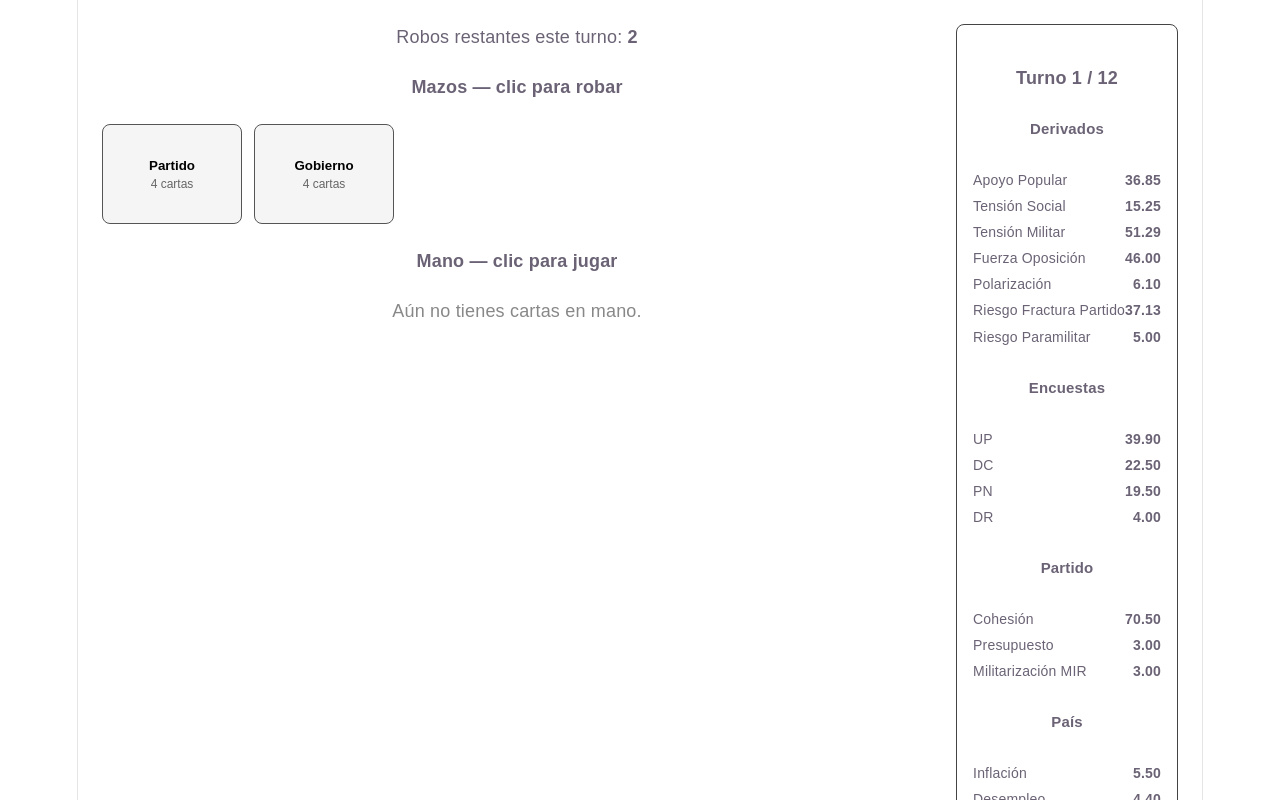
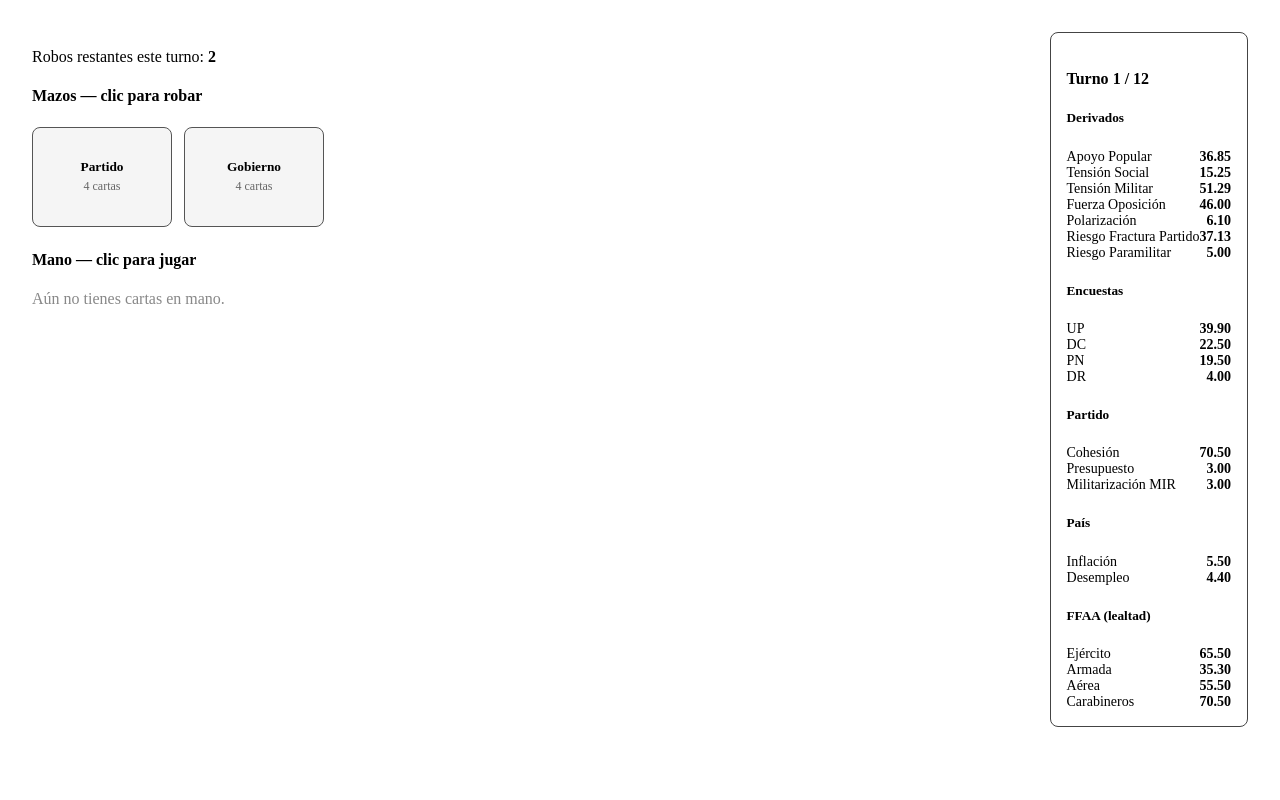
Before and after one commit to marttunez/Proyecto-73, a React (Vite) app: page / in a window 1280 px wide. Shown: the top 800 px of the page. Built offline with nearby package versions, Linux system fonts and the light colour scheme.

Commit message:
now is less easy to lose

```diff
--- a/src/App.tsx
+++ b/src/App.tsx
@@ -19,19 +19,18 @@ function App() {
     dispatch({ type: 'JUGAR_EVENTO', opcion });
   }
 
-  if (state.fase === 'FIN' && state.resultadoFinal && typeof state.resultadoFinal === 'object') {
-    const resultado = state.resultadoFinal as any;
+  if (state.fase === 'FIN' && state.resultadoFinal) {
     return (
       <ParlamentoView
-        escanos={resultado.escanos}
-        resultado={resultado.resultado}
+        escanos={state.resultadoFinal.escanos}
+        resultado={state.resultadoFinal.resultado}
         onReiniciar={() => dispatch({ type: 'RESET' })}
       />
     );
   }
 
   return (
-    <div style={{ display: 'flex', gap: 24, padding: 24, fontFamily: 'sans-serif' }}>
+    <div style={{ display: 'flex', gap: 24, padding: 24 }}>
       <div style={{ flex: 1 }}>
         {state.fase === 'TURNO' && (
           <>
--- a/src/components/EventoView.tsx
+++ b/src/components/EventoView.tsx
@@ -10,11 +10,24 @@ export function EventoView({ evento, onDecidir }: Props) {
     <div style={{ border: '2px solid #c00', borderRadius: 8, padding: 16, maxWidth: 480 }}>
       <h3>⚠ {evento.titulo}</h3>
       <p>{evento.descripcion}</p>
-      {evento.opciones.map((opcion, i) => (
-        <button key={i} onClick={() => onDecidir(opcion)} style={{ display: 'block', marginBottom: 6 }}>
-          {opcion.texto}
-        </button>
-      ))}
+      <div style={{ display: 'flex', flexDirection: 'column', gap: 10 }}>
+        {evento.opciones.map((opcion, i) => (
+          <button
+            key={i}
+            onClick={() => onDecidir(opcion)}
+            style={{
+              width: '100%',
+              padding: '14px 16px',
+              fontSize: 17,
+              borderRadius: 6,
+              border: '1px solid #999',
+              cursor: 'pointer',
+            }}
+          >
+            {opcion.texto}
+          </button>
+        ))}
+      </div>
     </div>
   );
 }
--- a/src/components/OpcionesCarta.tsx
+++ b/src/components/OpcionesCarta.tsx
@@ -10,15 +10,24 @@ export function OpcionesCarta({ carta, onElegir }: Props) {
     <div style={{ border: '1px solid #444', borderRadius: 8, padding: 16, marginTop: 16, maxWidth: 420 }}>
       <h4>{carta.titulo}</h4>
       <p>{carta.descripcion}</p>
+      <div style={{ display: 'flex', flexDirection: 'column', gap: 10 }}>
         {carta.opciones.map((opcion, i) => (
           <button
             key={i}
             onClick={() => onElegir(opcion)}
-          style={{ display: 'block', width: '100%', marginBottom: 6 }}
+            style={{
+              width: '100%',
+              padding: '14px 16px',
+              fontSize: 17,
+              borderRadius: 6,
+              border: '1px solid #999',
+              cursor: 'pointer',
+            }}
           >
             {opcion.texto}
           </button>
         ))}
       </div>
+    </div>
   );
 }
--- a/src/components/ParlamentoView.tsx
+++ b/src/components/ParlamentoView.tsx
@@ -1,4 +1,4 @@
-import { ESCANOS_PARA_DERROTA, type AsientoPartido, type ResultadoElectoral, ESCANOS_PARA_VICTORIA } from '../model/parlamento';
+import { type AsientoPartido, type ResultadoElectoral, ESCANOS_PARA_VICTORIA, ESCANOS_PARA_DERROTA } from '../model/parlamento';
 
 interface Props {
   escanos: AsientoPartido[];
@@ -40,7 +40,7 @@ export function ParlamentoView({ escanos, resultado, onReiniciar }: Props) {
   const grilla = construirGrillaEscanos(escanos);
 
   return (
-    <div style={{ padding: 24, fontFamily: 'sans-serif', maxWidth: 720, margin: '0 auto' }}>
+    <div style={{ padding: 24, maxWidth: 720, margin: '0 auto' }}>
       <h2 style={{ textAlign: 'center' }}>Marzo de 1973 — Resultado Parlamentario</h2>
       <p style={{ textAlign: 'center', fontSize: 16 }}>
         Umbral de victoria: {ESCANOS_PARA_VICTORIA}+ escaños UP · Umbral de derrota: {ESCANOS_PARA_DERROTA}- escaños
--- a/src/content/cartasGobierno.ts
+++ b/src/content/cartasGobierno.ts
@@ -9,6 +9,7 @@ export const cartasGobierno: Carta[] = [
     opciones: [
       {
         texto: 'Fijar precios por decreto',
+        intensidad: 4,
         efectos: {
           'pais.inflacion': -1.2,
           'pais.presupuestoNacional': -1,
@@ -18,6 +19,7 @@ export const cartasGobierno: Carta[] = [
       },
       {
         texto: 'Dejar el mercado libre',
+        intensidad: 2,
         efectos: {
           'pais.inflacion': 0.8,
           'polls.dc': 0.5,
@@ -34,6 +36,7 @@ export const cartasGobierno: Carta[] = [
     opciones: [
       {
         texto: 'Nacionalizar sin compensación',
+        intensidad: 7, // choca directo con EE.UU. y la Armada
         efectos: {
           'polls.up': 3,
           'ffaa.lealtadArmada': -1.5,
@@ -43,6 +46,7 @@ export const cartasGobierno: Carta[] = [
       },
       {
         texto: 'Compensar a las empresas',
+        intensidad: 1,
         efectos: {
           'pais.presupuestoNacional': -1,
           'opp.relacionesDC': 1,
@@ -59,6 +63,7 @@ export const cartasGobierno: Carta[] = [
     opciones: [
       {
         texto: 'Nombrar generales en el gabinete',
+        intensidad: 5,
         efectos: {
           'ffaa.lealtadEjercito': 3,
           'ffaa.lealtadAerea': 2,
@@ -68,6 +73,7 @@ export const cartasGobierno: Carta[] = [
       },
       {
         texto: 'Mantener gabinete civil',
+        intensidad: 1,
         efectos: {
           'partido.cohesionPartidaria': 1,
           'ffaa.lealtadEjercito': -1,
@@ -83,6 +89,7 @@ export const cartasGobierno: Carta[] = [
     opciones: [
       {
         texto: 'Implementar Juntas de Abastecimiento (JAP)',
+        intensidad: 6, // muy polémico para la clase media
         efectos: {
           'polls.up': 1,
           'opp.relacionesDC': -2,
@@ -92,6 +99,7 @@ export const cartasGobierno: Carta[] = [
       },
       {
         texto: 'Liberalizar la distribución',
+        intensidad: 2,
         efectos: {
           'pais.inflacion': 0.5,
           'opp.relacionesDC': 1,
--- a/src/content/cartasPartido.ts
+++ b/src/content/cartasPartido.ts
@@ -9,6 +9,7 @@ export const cartasPartido: Carta[] = [
     opciones: [
       {
         texto: 'Expropiar sin indemnización',
+        intensidad: 8, // muy controversial: acelera polarización real
         efectos: {
           'polls.up': 2.0,
           'opp.relacionesDC': -1,
@@ -20,6 +21,7 @@ export const cartasPartido: Carta[] = [
       },
       {
         texto: 'Negociar con la DC',
+        intensidad: 1, // moderada: busca consenso institucional
         efectos: {
           'polls.dc': 1,
           'partido.cohesionPartidaria': -3,
@@ -37,6 +39,7 @@ export const cartasPartido: Carta[] = [
     opciones: [
       {
         texto: 'Favorecer ala moderada',
+        intensidad: 1,
         efectos: {
           'partido.cohesionPartidaria': 4,
           'partido.militarizacionMIR': -1,
@@ -46,6 +49,7 @@ export const cartasPartido: Carta[] = [
       },
       {
         texto: 'Favorecer ala radical',
+        intensidad: 6,
         efectos: {
           'partido.militarizacionMIR': 2,
           'partido.registradosMIR': 2000,
@@ -63,6 +67,7 @@ export const cartasPartido: Carta[] = [
     opciones: [
       {
         texto: 'Apoyar y armar los cordones',
+        intensidad: 9, // muy radical: paralelismo armado al margen del Estado
         efectos: {
           'polls.up': 1.5,
           'partido.militarizacionMIR': 2,
@@ -72,6 +77,7 @@ export const cartasPartido: Carta[] = [
       },
       {
         texto: 'Contener e institucionalizar',
+        intensidad: 2,
         efectos: {
           'partido.cohesionPartidaria': -2,
           'pais.desempleo': -0.3,
@@ -88,6 +94,7 @@ export const cartasPartido: Carta[] = [
     opciones: [
       {
         texto: 'Movilización de base puerta a puerta',
+        intensidad: 2,
         efectos: {
           'partido.presupuestoPartido': -1,
           'polls.up': 2,
@@ -96,6 +103,7 @@ export const cartasPartido: Carta[] = [
       },
       {
         texto: 'Guardar recursos para el mes de la elección',
+        intensidad: 0, // completamente moderada / de bajo perfil
         efectos: {
           'partido.presupuestoPartido': 1,
           'polls.up': -0.5,
--- a/src/content/eventos.ts
+++ b/src/content/eventos.ts
@@ -8,6 +8,7 @@ export const eventos: Evento[] = [
     opciones: [
       {
         texto: 'Negociar concesiones',
+        intensidad: 2,
         efectos: {
           'pais.presupuestoNacional': -1,
           'polls.dc': -0.5,
@@ -16,6 +17,7 @@ export const eventos: Evento[] = [
       },
       {
         texto: 'Militarizar rutas',
+        intensidad: 7,
         efectos: {
           'ffaa.lealtadEjercito': -2,
           'polls.up': -1,
@@ -31,6 +33,7 @@ export const eventos: Evento[] = [
     opciones: [
       {
         texto: 'Permitir la marcha',
+        intensidad: 1,
         efectos: {
           'opp.relacionesDC': 1,
           'opp.militarizacionPyL': 1,
@@ -39,6 +42,7 @@ export const eventos: Evento[] = [
       },
       {
         texto: 'Reprimir con Carabineros',
+        intensidad: 8,
         efectos: {
           'ffaa.lealtadCarabineros': -1.5,
           'polls.up': -0.5,
@@ -54,6 +58,7 @@ export const eventos: Evento[] = [
     opciones: [
       {
         texto: 'Volcar recursos estatales a la campaña',
+        intensidad: 4,
         efectos: {
           'pais.presupuestoNacional': -1,
           'polls.up': 1.5,
@@ -62,6 +67,7 @@ export const eventos: Evento[] = [
       },
       {
         texto: 'No intervenir',
+        intensidad: 0,
         efectos: {
           'partido.cohesionPartidaria': 1,
           'polls.up': -0.3,
@@ -76,6 +82,7 @@ export const eventos: Evento[] = [
     opciones: [
       {
         texto: 'Investigar y purgar oficiales sospechosos',
+        intensidad: 6,
         efectos: {
           'ffaa.lealtadEjercito': -2,
           'ffaa.lealtadAerea': -1,
@@ -84,6 +91,7 @@ export const eventos: Evento[] = [
       },
       {
         texto: 'Ignorar el rumor para no generar más tensión',
+        intensidad: 1,
         efectos: {
           'ffaa.lealtadEjercito': 1,
           'partido.militarizacionMIR': 1,
@@ -98,6 +106,7 @@ export const eventos: Evento[] = [
     opciones: [
       {
         texto: 'Legalizar la toma',
+        intensidad: 5,
         efectos: {
           'polls.up': 1,
           'opp.relacionesPN': -1,
@@ -106,6 +115,7 @@ export const eventos: Evento[] = [
       },
       {
         texto: 'Ordenar el desalojo',
+        intensidad: 4,
         efectos: {
           'ffaa.lealtadCarabineros': -1,
           'partido.militarizacionMIR': 1,
--- a/src/index.css
+++ b/src/index.css
@@ -1,111 +1,11 @@
-:root {
-  --text: #6b6375;
-  --text-h: #08060d;
-  --bg: #fff;
-  --border: #e5e4e7;
-  --code-bg: #f4f3ec;
-  --accent: #aa3bff;
-  --accent-bg: rgba(170, 59, 255, 0.1);
-  --accent-border: rgba(170, 59, 255, 0.5);
-  --social-bg: rgba(244, 243, 236, 0.5);
-  --shadow:
-    rgba(0, 0, 0, 0.1) 0 10px 15px -3px, rgba(0, 0, 0, 0.05) 0 4px 6px -2px;
-
-  --sans: system-ui, 'Segoe UI', Roboto, sans-serif;
-  --heading: system-ui, 'Segoe UI', Roboto, sans-serif;
-  --mono: ui-monospace, Consolas, monospace;
-
-  font: 18px/145% var(--sans);
-  letter-spacing: 0.18px;
-  color-scheme: light dark;
-  color: var(--text);
-  background: var(--bg);
-  font-synthesis: none;
-  text-rendering: optimizeLegibility;
-  -webkit-font-smoothing: antialiased;
-  -moz-osx-font-smoothing: grayscale;
-
-  @media (max-width: 1024px) {
-    font-size: 16px;
-  }
-}
-
-@media (prefers-color-scheme: dark) {
-  :root {
-    --text: #9ca3af;
-    --text-h: #f3f4f6;
-    --bg: #16171d;
-    --border: #2e303a;
-    --code-bg: #1f2028;
-    --accent: #c084fc;
-    --accent-bg: rgba(192, 132, 252, 0.15);
-    --accent-border: rgba(192, 132, 252, 0.5);
-    --social-bg: rgba(47, 48, 58, 0.5);
-    --shadow:
-      rgba(0, 0, 0, 0.4) 0 10px 15px -3px, rgba(0, 0, 0, 0.25) 0 4px 6px -2px;
-  }
-
-  #social .button-icon {
-    filter: invert(1) brightness(2);
-  }
-}
-
-#root {
-  width: 1126px;
-  max-width: 100%;
-  margin: 0 auto;
-  text-align: center;
-  border-inline: 1px solid var(--border);
-  min-height: 100svh;
-  display: flex;
-  flex-direction: column;
+* {
   box-sizing: border-box;
 }
 
-body {
-  margin: 0;
+body,
+button,
+input,
+textarea,
+select {
+  font-family: 'Times New Roman', Times, serif;
 }
-
-h1,
-h2 {
-  font-family: var(--heading);
-  font-weight: 500;
-  color: var(--text-h);
-}
-
-h1 {
-  font-size: 56px;
-  letter-spacing: -1.68px;
-  margin: 32px 0;
-  @media (max-width: 1024px) {
-    font-size: 36px;
-    margin: 20px 0;
-  }
-}
-h2 {
-  font-size: 24px;
-  line-height: 118%;
-  letter-spacing: -0.24px;
-  margin: 0 0 8px;
-  @media (max-width: 1024px) {
-    font-size: 20px;
-  }
-}
-p {
-  margin: 0;
-}
-
-code,
-.counter {
-  font-family: var(--mono);
-  display: inline-flex;
-  border-radius: 4px;
-  color: var(--text-h);
-}
-
-code {
-  font-size: 15px;
-  line-height: 135%;
-  padding: 4px 8px;
-  background: var(--code-bg);
-}
--- a/src/model/appState.ts
+++ b/src/model/appState.ts
@@ -5,6 +5,12 @@ import { cartasPartido } from '../content/cartasPartido';
 import { cartasGobierno } from '../content/cartasGobierno';
 import { eventos as eventosData } from '../content/eventos';
 import { aplicarEfectosConDinamica } from './pollDynamics';
+import {
+  type AsientoPartido,
+  type ResultadoElectoral,
+  calcularParlamento,
+  determinarResultado,
+} from './parlamento';
 
 export const ROBOS_MAX_POR_TURNO = 2;
 export const EVENTOS_MIN = 1;
@@ -14,23 +20,25 @@ export const TOTAL_TURNOS = 12;
 export type Fase = 'TURNO' | 'EVENTO' | 'FIN';
 
 export interface AppState {
-  mano: Carta[];
-  resultadoFinal: boolean;
   game: GameState;
   fase: Fase;
   mazoPartido: Mazo<Carta>;
   mazoGobierno: Mazo<Carta>;
   mazoEventos: Mazo<Evento>;
-  manoActual: Carta[]; // cartas ya robadas este turno, sin jugar aún
-  robosRestantes: number; // cuántos robos le quedan este turno (max 2)
-  cartaSeleccionada: Carta | null; // carta cuyas opciones se están mostrando
+  mano: Carta[]; // PERSISTENTE: se acumula turno a turno, solo se quita la carta jugada
+  robosRestantes: number; // se reinicia a ROBOS_MAX_POR_TURNO cada turno
+  cartaSeleccionada: Carta | null;
   eventosPendientes: Evento[];
+  resultadoFinal: {
+    escanos: AsientoPartido[];
+    resultado: ResultadoElectoral;
+  } | null;
 }
 
 function iniciarTurno(state: AppState): AppState {
   return {
     ...state,
-    manoActual: [],
+    // OJO: 'mano' NO se toca aquí a propósito, para que persista entre turnos
     robosRestantes: ROBOS_MAX_POR_TURNO,
     cartaSeleccionada: null,
     fase: 'TURNO',
@@ -44,12 +52,11 @@ export function crearAppStateInicial(): AppState {
     mazoPartido: crearMazo(cartasPartido),
     mazoGobierno: crearMazo(cartasGobierno),
     mazoEventos: crearMazo(eventosData),
-    manoActual: [],
+    mano: [],
     robosRestantes: ROBOS_MAX_POR_TURNO,
     cartaSeleccionada: null,
     eventosPendientes: [],
-    mano: [],
-    resultadoFinal: false
+    resultadoFinal: null,
   };
   return iniciarTurno(base);
 }
@@ -60,6 +67,13 @@ export type AppAction =
   | { type: 'JUGAR_OPCION'; opcion: Opcion }
   | { type: 'JUGAR_EVENTO'; opcion: Opcion }
   | { type: 'RESET' };
+
+function finalizarPartida(game: GameState): AppState['resultadoFinal'] {
+  const escanos = calcularParlamento(game.polls);
+  const escanosUP = escanos.find((e) => e.partido === 'up')?.escanos ?? 0;
+  const resultado = determinarResultado(escanosUP);
+  return { escanos, resultado };
+}
 
 export function appReducer(state: AppState, action: AppAction): AppState {
   switch (action.type) {
@@ -73,7 +87,7 @@ export function appReducer(state: AppState, action: AppAction): AppState {
         return {
           ...state,
           mazoPartido: mazo,
-          manoActual: [...state.manoActual, ...mano],
+          mano: [...state.mano, ...mano],
           robosRestantes: state.robosRestantes - 1,
         };
       } else {
@@ -82,7 +96,7 @@ export function appReducer(state: AppState, action: AppAction): AppState {
         return {
           ...state,
           mazoGobierno: mazo,
-          manoActual: [...state.manoActual, ...mano],
+          mano: [...state.mano, ...mano],
           robosRestantes: state.robosRestantes - 1,
         };
       }
@@ -97,12 +111,15 @@ export function appReducer(state: AppState, action: AppAction): AppState {
     case 'JUGAR_OPCION': {
       if (state.fase !== 'TURNO' || !state.cartaSeleccionada) return state;
 
-      const nuevoGame = aplicarEfectosConDinamica(state.game, action.opcion.efectos);
+      const cartaJugada = state.cartaSeleccionada;
+      const nuevoGame = aplicarEfectosConDinamica(state.game, action.opcion);
 
-      const partidoRobadas = state.manoActual.filter((c) => c.tipo === 'partido');
-      const gobiernoRobadas = state.manoActual.filter((c) => c.tipo === 'gobierno');
-      const mazoPartido = descartar(state.mazoPartido, partidoRobadas);
-      const mazoGobierno = descartar(state.mazoGobierno, gobiernoRobadas);
+      // Solo se descarta la carta JUGADA. Las demás cartas en mano persisten para el próximo turno.
+      const nuevaMano = state.mano.filter((c) => c.id !== cartaJugada.id);
+      const mazoPartido =
+        cartaJugada.tipo === 'partido' ? descartar(state.mazoPartido, [cartaJugada]) : state.mazoPartido;
+      const mazoGobierno =
+        cartaJugada.tipo === 'gobierno' ? descartar(state.mazoGobierno, [cartaJugada]) : state.mazoGobierno;
 
       const cantidadEventos = EVENTOS_MIN + Math.floor(Math.random() * (EVENTOS_MAX - EVENTOS_MIN + 1));
       const { mano: eventosPendientes, mazo: mazoEventos } = robar(state.mazoEventos, cantidadEventos);
@@ -110,11 +127,10 @@ export function appReducer(state: AppState, action: AppAction): AppState {
       return {
         ...state,
         game: nuevoGame,
+        mano: nuevaMano,
         mazoPartido,
         mazoGobierno,
         mazoEventos,
-        manoActual: [],
-        robosRestantes: 0,
         cartaSeleccionada: null,
         eventosPendientes,
         fase: eventosPendientes.length > 0 ? 'EVENTO' : 'TURNO',
@@ -124,7 +140,7 @@ export function appReducer(state: AppState, action: AppAction): AppState {
     case 'JUGAR_EVENTO': {
       if (state.fase !== 'EVENTO') return state;
 
-      const nuevoGame = aplicarEfectosConDinamica(state.game, action.opcion.efectos);
+      const nuevoGame = aplicarEfectosConDinamica(state.game, action.opcion);
       const [resuelto, ...restantes] = state.eventosPendientes;
       const mazoEventos = descartar(state.mazoEventos, [resuelto]);
 
@@ -136,7 +152,14 @@ export function appReducer(state: AppState, action: AppAction): AppState {
       const gameConTurno = { ...nuevoGame, turno: turnoSiguiente };
 
       if (turnoSiguiente > TOTAL_TURNOS) {
-        return { ...state, game: gameConTurno, mazoEventos, eventosPendientes: [], fase: 'FIN' };
+        return {
+          ...state,
+          game: gameConTurno,
+          mazoEventos,
+          eventosPendientes: [],
+          fase: 'FIN',
+          resultadoFinal: finalizarPartida(gameConTurno),
+        };
       }
 
       return iniciarTurno({ ...state, game: gameConTurno, mazoEventos, eventosPendientes: [] });
```
Also changed, not shown: src/model/contentTypes.ts (+7 -0 lines), src/model/pollDynamics.ts (+31 -13 lines). Lines whose indentation alone changed are shown as unchanged.
